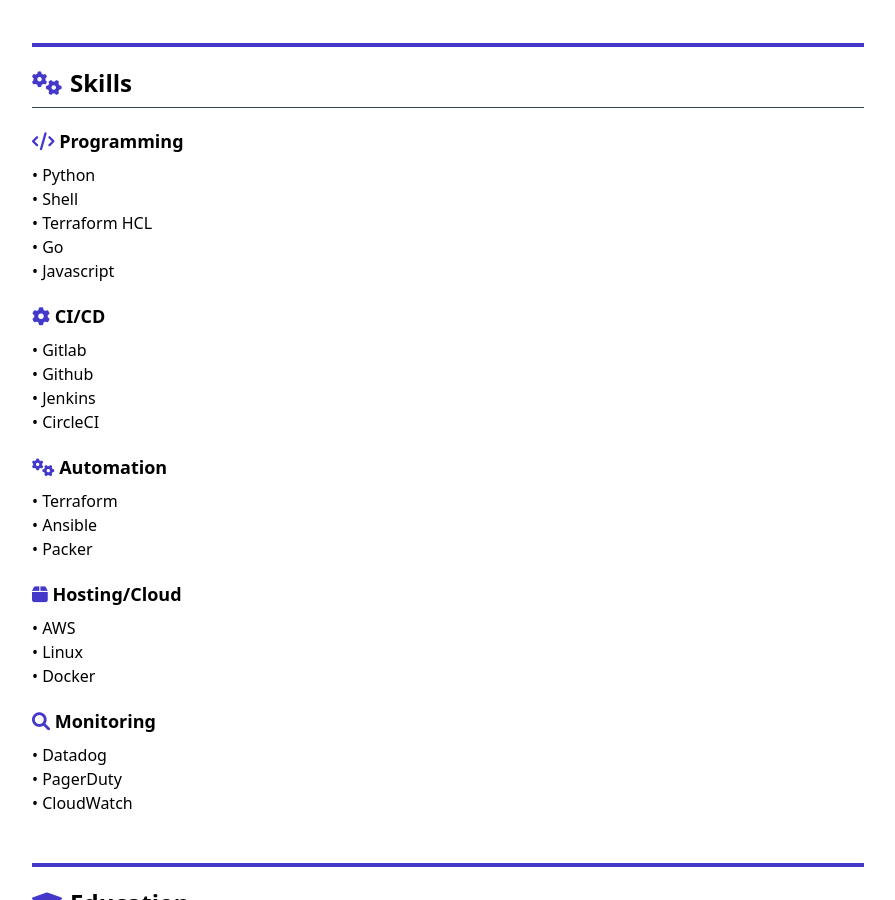
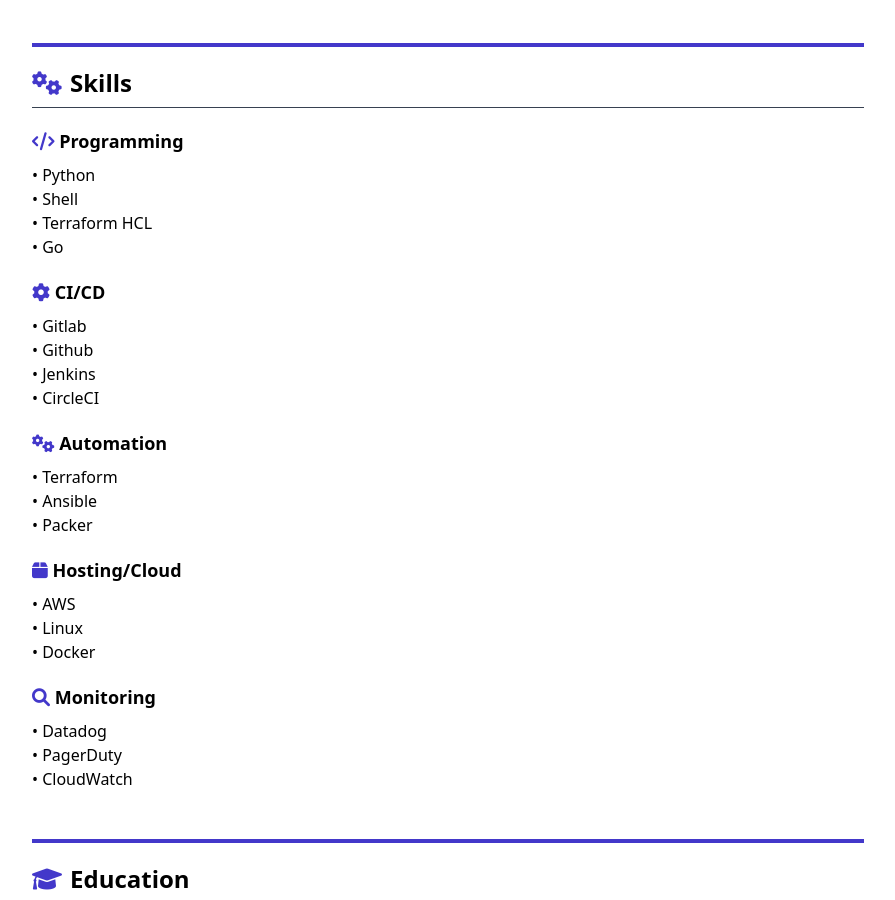
Before and after one commit to Draugelis/resume, a Jekyll site: the page built from index.html, in a window 1280 px wide and 900 px high, scrolled down 1097 px. Shown: the whole window, without its empty margins (192-1087 px from the left). Built offline with Jekyll 4.4.1, drawn with Linux system fonts in a browser that asks for light colours; nearby versions of some CDN libraries.

Commit message:
fix: remove js from resume :)

```diff
--- a/_data/resume.yaml
+++ b/_data/resume.yaml
@@ -58,8 +58,7 @@ sections:
             • Python <br>
             • Shell <br>
             • Terraform HCL <br>
-            • Go <br>
-            • Javascript
+            • Go
         - title: CI/CD
           icon: fas fa-gear
           description: |
```
